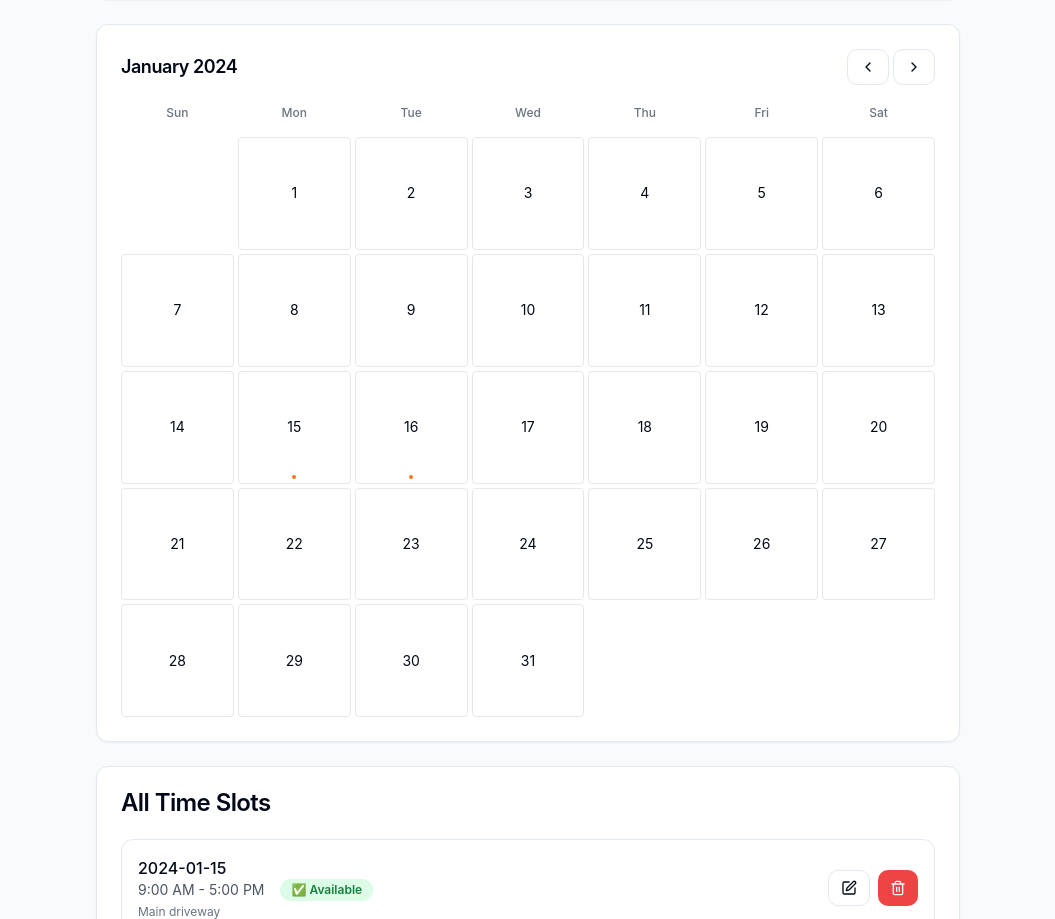
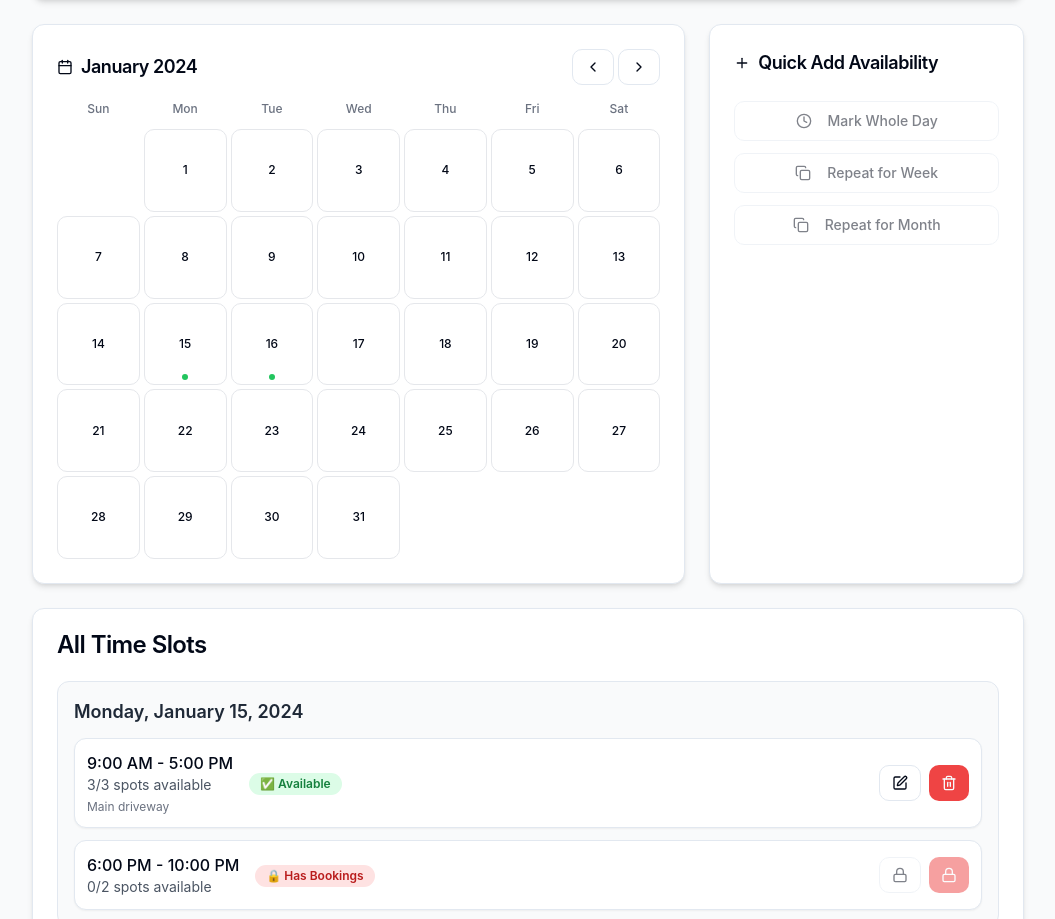
Before and after one commit to INQproject/pimd-web, a React (Vite) app: page /manage-availability/1 in a window 1280 px wide. Shown: the part 333-1252 px from the top of the page, without its empty margins (112-1167 px from the left). Built offline with nearby package versions, Linux system fonts and the light colour scheme.

Commit message:
Reverted to commit 87533f52644bc98c9347cbdc11e89872cc52976f

```diff
--- a/src/pages/host/ManageAvailability.tsx
+++ b/src/pages/host/ManageAvailability.tsx
@@ -7,17 +7,19 @@ import { Button } from '@/components/ui/button';
 import { Input } from '@/components/ui/input';
 import { Label } from '@/components/ui/label';
 import { Textarea } from '@/components/ui/textarea';
-import { ArrowLeft, Plus, Edit, Trash2, Lock, ChevronLeft, ChevronRight } from 'lucide-react';
+import { ArrowLeft, Plus, Edit, Trash2, Lock, ChevronLeft, ChevronRight, Calendar, Clock, Copy } from 'lucide-react';
 import { Badge } from '@/components/ui/badge';
 import { toast } from '@/hooks/use-toast';
+import { Collapsible, CollapsibleContent, CollapsibleTrigger } from '@/components/ui/collapsible';
 
 interface Slot {
   id: string;
   date: string;
   startTime: string;
   endTime: string;
+  totalSpots: number;
+  availableSpots: number;
   notes?: string;
-  status: 'available' | 'booked';
   isBooked: boolean;
 }
 
@@ -34,8 +36,9 @@ const ManageAvailability = () => {
       date: '2024-01-15',
       startTime: '9:00 AM',
       endTime: '5:00 PM',
+      totalSpots: 3,
+      availableSpots: 3,
       notes: 'Main driveway',
-      status: 'available',
       isBooked: false
     },
     {
@@ -43,7 +46,8 @@ const ManageAvailability = () => {
       date: '2024-01-15',
       startTime: '6:00 PM',
       endTime: '10:00 PM',
-      status: 'booked',
+      totalSpots: 2,
+      availableSpots: 0,
       isBooked: true
     },
     {
@@ -51,7 +55,8 @@ const ManageAvailability = () => {
       date: '2024-01-16',
       startTime: '8:00 AM',
       endTime: '6:00 PM',
-      status: 'available',
+      totalSpots: 5,
+      availableSpots: 4,
       isBooked: false
     }
   ]);
@@ -59,10 +64,18 @@ const ManageAvailability = () => {
   const [newSlot, setNewSlot] = useState({
     startTime: '',
     endTime: '',
+    totalSpots: '1',
     notes: ''
   });
 
-  // Generate calendar days for current month
+  // Time options for dropdowns
+  const timeOptions = [
+    '6:00 AM', '7:00 AM', '8:00 AM', '9:00 AM', '10:00 AM', '11:00 AM',
+    '12:00 PM', '1:00 PM', '2:00 PM', '3:00 PM', '4:00 PM', '5:00 PM',
+    '6:00 PM', '7:00 PM', '8:00 PM', '9:00 PM', '10:00 PM', '11:00 PM'
+  ];
+
+  // Generate compact calendar days
   const generateCalendarDays = () => {
     const year = currentMonth.getFullYear();
     const month = currentMonth.getMonth();
@@ -92,31 +105,70 @@ const ManageAvailability = () => {
   const handleDateClick = (dateStr: string) => {
     setSelectedDate(dateStr);
     setShowSlotForm(true);
-    setNewSlot({ startTime: '', endTime: '', notes: '' });
+    setNewSlot({ startTime: '', endTime: '', totalSpots: '1', notes: '' });
   };
 
-  const addNewSlot = () => {
+  const validateSlot = () => {
     if (!selectedDate || !newSlot.startTime || !newSlot.endTime) {
       toast({
         title: "Error",
         description: "Please fill in start time and end time.",
         variant: "destructive"
       });
-      return;
+      return false;
     }
+
+    // Check if end time is after start time
+    const startIndex = timeOptions.indexOf(newSlot.startTime);
+    const endIndex = timeOptions.indexOf(newSlot.endTime);
+
+    if (endIndex <= startIndex) {
+      toast({
+        title: "Error",
+        description: "End time must be after start time.",
+        variant: "destructive"
+      });
+      return false;
+    }
+
+    // Check for overlapping slots
+    const existingSlots = slots.filter(slot => slot.date === selectedDate);
+    const hasOverlap = existingSlots.some(slot => {
+      const existingStart = timeOptions.indexOf(slot.startTime);
+      const existingEnd = timeOptions.indexOf(slot.endTime);
+      return (startIndex < existingEnd && endIndex > existingStart);
+    });
+
+    if (hasOverlap) {
+      toast({
+        title: "Error",
+        description: "This time slot overlaps with an existing slot.",
+        variant: "destructive"
+      });
+      return false;
+    }
+
+    return true;
+  };
+
+  const addNewSlot = () => {
+    if (!validateSlot()) return;
+
+    const totalSpots = parseInt(newSlot.totalSpots) || 1;
 
     const newSlotData: Slot = {
       id: Math.random().toString(36).substr(2, 9),
       date: selectedDate,
       startTime: newSlot.startTime,
       endTime: newSlot.endTime,
+      totalSpots,
+      availableSpots: totalSpots,
       notes: newSlot.notes || undefined,
-      status: 'available',
       isBooked: false
     };
 
     setSlots(prev => [...prev, newSlotData]);
-    setNewSlot({ startTime: '', endTime: '', notes: '' });
+    setNewSlot({ startTime: '', endTime: '', totalSpots: '1', notes: '' });
     setShowSlotForm(false);
 
     toast({
@@ -130,7 +182,7 @@ const ManageAvailability = () => {
     if (slot?.isBooked) {
       toast({
         title: "Cannot Delete",
-        description: "This slot is already booked and cannot be deleted.",
+        description: "This slot has bookings and cannot be deleted.",
         variant: "destructive"
       });
       return;
@@ -143,15 +195,32 @@ const ManageAvailability = () => {
     });
   };
 
-  const toggleSlotAvailability = (slotId: string) => {
-    const slot = slots.find(s => s.id === slotId);
-    if (slot?.isBooked) return;
+  const markWholeDay = () => {
+    if (!selectedDate) {
+      toast({
+        title: "Error",
+        description: "Please select a date first.",
+        variant: "destructive"
+      });
+      return;
+    }
 
-    setSlots(prev => prev.map(slot =>
-      slot.id === slotId
-        ? { ...slot, status: slot.status === 'available' ? 'available' : 'available' }
-        : slot
-    ));
+    const defaultSlot: Slot = {
+      id: Math.random().toString(36).substr(2, 9),
+      date: selectedDate,
+      startTime: '8:00 AM',
+      endTime: '8:00 PM',
+      totalSpots: 2,
+      availableSpots: 2,
+      notes: 'All day availability',
+      isBooked: false
+    };
+
+    setSlots(prev => [...prev, defaultSlot]);
+    toast({
+      title: "Whole Day Added",
+      description: "8:00 AM - 8:00 PM slot added for the selected date.",
+    });
   };
 
   const nextMonth = () => {
@@ -171,14 +240,26 @@ const ManageAvailability = () => {
     });
   };
 
+  const getSlotsByDate = () => {
+    const groupedSlots: { [key: string]: Slot[] } = {};
+    slots.forEach(slot => {
+      if (!groupedSlots[slot.date]) {
+        groupedSlots[slot.date] = [];
+      }
+      groupedSlots[slot.date].push(slot);
+    });
+    return groupedSlots;
+  };
+
   const calendarDays = generateCalendarDays();
   const selectedDateSlots = slots.filter(slot => slot.date === selectedDate);
   const monthNames = ["January", "February", "March", "April", "May", "June",
     "July", "August", "September", "October", "November", "December"];
+  const slotsByDate = getSlotsByDate();
 
   return (
     <Layout title="Manage Availability">
-      <div className="max-w-4xl mx-auto space-y-6 p-4">
+      <div className="max-w-5xl mx-auto space-y-6 p-4">
         {/* Back Button */}
         <Button
           variant="outline"
@@ -191,18 +272,24 @@ const ManageAvailability = () => {
         </Button>
 
         {/* Header */}
-        <Card>
+        <Card className="shadow-md">
           <CardHeader className="pb-4">
-            <CardTitle>Manage Availability - Listing #{listingId}</CardTitle>
-            <p className="text-sm text-gray-600">Click any date to add availability</p>
+            <CardTitle className="flex items-center">
+              <Calendar className="mr-2 h-5 w-5" />
+              Manage Availability - Listing #{listingId}
+            </CardTitle>
+            <p className="text-sm text-gray-600">Click any date to add availability slots</p>
           </CardHeader>
         </Card>
 
+        <div className="grid grid-cols-1 lg:grid-cols-3 gap-6">
           {/* Compact Calendar */}
-        <Card>
+          <div className="lg:col-span-2">
+            <Card className="shadow-md rounded-lg">
               <CardHeader className="pb-3">
                 <div className="flex items-center justify-between">
-              <CardTitle className="text-lg">
+                  <CardTitle className="text-lg flex items-center">
+                    <Calendar className="mr-2 h-4 w-4" />
                     {monthNames[currentMonth.getMonth()]} {currentMonth.getFullYear()}
                   </CardTitle>
                   <div className="flex space-x-1">
@@ -218,7 +305,7 @@ const ManageAvailability = () => {
               <CardContent className="pt-0">
                 <div className="grid grid-cols-7 gap-1 text-center mb-2">
                   {['Sun', 'Mon', 'Tue', 'Wed', 'Thu', 'Fri', 'Sat'].map(day => (
-                <div key={day} className="p-2 text-xs font-medium text-gray-500">{day}</div>
+                    <div key={day} className="p-1 text-xs font-medium text-gray-500">{day}</div>
                   ))}
                 </div>
                 <div className="grid grid-cols-7 gap-1">
@@ -227,17 +314,17 @@ const ManageAvailability = () => {
                       {dayData ? (
                         <button
                           onClick={() => handleDateClick(dayData.dateStr)}
-                      className={`w-full h-full text-sm rounded hover:bg-gray-100 relative border transition-colors flex items-center justify-center ${
+                          className={`w-full h-full text-sm rounded-md hover:bg-gray-100 relative border transition-colors flex flex-col items-center justify-center ${
                             selectedDate === dayData.dateStr
-                          ? 'bg-orange-500 text-white'
+                              ? 'bg-orange-500 text-white border-orange-500'
                               : dayData.isToday
                               ? 'bg-blue-100 text-blue-800 border-blue-300'
-                          : 'border-gray-200'
+                              : 'border-gray-200 hover:border-gray-300'
                           }`}
                         >
-                      {dayData.day}
+                          <span className="text-xs font-medium">{dayData.day}</span>
                           {dayData.hasSlots && (
-                        <div className="absolute bottom-1 left-1/2 transform -translate-x-1/2 w-1 h-1 bg-orange-500 rounded-full"></div>
+                            <div className="absolute bottom-1 left-1/2 transform -translate-x-1/2 w-1.5 h-1.5 bg-green-500 rounded-full"></div>
                           )}
                         </button>
                       ) : (
@@ -248,14 +335,65 @@ const ManageAvailability = () => {
                 </div>
               </CardContent>
             </Card>
+          </div>
+
+          {/* Quick Actions */}
+          <Card className="shadow-md rounded-lg">
+            <CardHeader>
+              <CardTitle className="text-lg flex items-center">
+                <Plus className="mr-2 h-4 w-4" />
+                Quick Add Availability
+              </CardTitle>
+            </CardHeader>
+            <CardContent className="space-y-3">
+              <Button
+                onClick={markWholeDay}
+                variant="outline"
+                className="w-full text-sm"
+                disabled={!selectedDate}
+              >
+                <Clock className="mr-2 h-4 w-4" />
+                Mark Whole Day
+              </Button>
+              <Button
+                variant="outline"
+                className="w-full text-sm"
+                disabled={!selectedDate}
+              >
+                <Copy className="mr-2 h-4 w-4" />
+                Repeat for Week
+              </Button>
+              <Button
+                variant="outline"
+                className="w-full text-sm"
+                disabled={!selectedDate}
+              >
+                <Copy className="mr-2 h-4 w-4" />
+                Repeat for Month
+              </Button>
+              {selectedDate && (
+                <div className="mt-4 p-3 bg-orange-50 rounded-lg border">
+                  <p className="text-sm font-medium text-orange-800">
+                    Selected: {formatDate(selectedDate)}
+                  </p>
+                </div>
+              )}
+            </CardContent>
+          </Card>
+        </div>
 
         {/* Inline Slot Form */}
         {showSlotForm && selectedDate && (
-          <Card>
-            <CardHeader className="pb-3">
-              <CardTitle className="text-lg">Add Slot for {formatDate(selectedDate)}</CardTitle>
+          <Collapsible open={showSlotForm} onOpenChange={setShowSlotForm}>
+            <CollapsibleContent>
+              <Card className="shadow-md rounded-lg border-orange-200 border-2">
+                <CardHeader className="pb-3 bg-orange-50">
+                  <CardTitle className="text-lg flex items-center">
+                    <Plus className="mr-2 h-4 w-4" />
+                    Add Slot for {formatDate(selectedDate)}
+                  </CardTitle>
                 </CardHeader>
-            <CardContent className="space-y-4">
+                <CardContent className="space-y-4 pt-4">
                   <div className="grid grid-cols-1 md:grid-cols-2 gap-4">
                     <div>
                       <Label htmlFor="startTime">Start Time</Label>
@@ -266,15 +404,9 @@ const ManageAvailability = () => {
                         className="w-full mt-1 p-2 border border-gray-300 rounded-md"
                       >
                         <option value="">Select start time</option>
-                    {Array.from({ length: 24 }, (_, i) => {
-                      const hour = i === 0 ? 12 : i > 12 ? i - 12 : i;
-                      const ampm = i < 12 ? 'AM' : 'PM';
-                      return (
-                        <option key={i} value={`${hour}:00 ${ampm}`}>
-                          {hour}:00 {ampm}
-                        </option>
-                      );
-                    })}
+                        {timeOptions.map(time => (
+                          <option key={time} value={time}>{time}</option>
+                        ))}
                       </select>
                     </div>
                     <div>
@@ -286,28 +418,35 @@ const ManageAvailability = () => {
                         className="w-full mt-1 p-2 border border-gray-300 rounded-md"
                       >
                         <option value="">Select end time</option>
-                    {Array.from({ length: 24 }, (_, i) => {
-                      const hour = i === 0 ? 12 : i > 12 ? i - 12 : i;
-                      const ampm = i < 12 ? 'AM' : 'PM';
-                      return (
-                        <option key={i} value={`${hour}:00 ${ampm}`}>
-                          {hour}:00 {ampm}
-                        </option>
-                      );
-                    })}
+                        {timeOptions.map(time => (
+                          <option key={time} value={time}>{time}</option>
+                        ))}
                       </select>
                     </div>
                   </div>
+                  <div className="grid grid-cols-1 md:grid-cols-2 gap-4">
+                    <div>
+                      <Label htmlFor="totalSpots">Number of Spots</Label>
+                      <Input
+                        id="totalSpots"
+                        type="number"
+                        min="1"
+                        placeholder="1"
+                        value={newSlot.totalSpots}
+                        onChange={(e) => setNewSlot(prev => ({ ...prev, totalSpots: e.target.value }))}
+                        className="mt-1"
+                      />
+                    </div>
                     <div>
                       <Label htmlFor="notes">Notes (Optional)</Label>
-                <Textarea
+                      <Input
                         id="notes"
-                  placeholder="Any special notes or instructions"
+                        placeholder="Special instructions"
                         value={newSlot.notes}
                         onChange={(e) => setNewSlot(prev => ({ ...prev, notes: e.target.value }))}
                         className="mt-1"
-                  rows={2}
                       />
+                    </div>
                   </div>
                   <div className="flex space-x-2">
                     <Button
@@ -327,86 +466,45 @@ const ManageAvailability = () => {
                   </div>
                 </CardContent>
               </Card>
+            </CollapsibleContent>
+          </Collapsible>
         )}
 
-        {/* Slots for Selected Date */}
-        {selectedDate && selectedDateSlots.length > 0 && (
-          <Card>
-            <CardHeader className="pb-3">
-              <CardTitle className="text-lg">Slots for {formatDate(selectedDate)}</CardTitle>
-            </CardHeader>
-            <CardContent>
-              <div className="space-y-3">
-                {selectedDateSlots.map(slot => (
-                  <div key={slot.id} className="flex items-center justify-between p-3 border rounded-lg">
-                    <div className="flex-1">
-                      <p className="font-medium">{slot.startTime} - {slot.endTime}</p>
-                      {slot.notes && (
-                        <p className="text-sm text-gray-600 mt-1">{slot.notes}</p>
-                      )}
-                      <div className="mt-2">
-                        {slot.isBooked ? (
-                          <Badge variant="secondary" className="bg-gray-100 text-gray-700">
-                            🔒 Booked
-                          </Badge>
-                        ) : (
-                          <Badge variant="default" className="bg-green-100 text-green-700">
-                            ✅ Available
-                          </Badge>
-                        )}
-                      </div>
-                    </div>
-                    <div className="flex space-x-2">
-                      <Button
-                        size="sm"
-                        variant="outline"
-                        disabled={slot.isBooked}
-                        className={slot.isBooked ? 'opacity-50' : ''}
-                      >
-                        {slot.isBooked ? <Lock className="h-4 w-4" /> : <Edit className="h-4 w-4" />}
-                      </Button>
-                      <Button
-                        size="sm"
-                        variant="destructive"
-                        onClick={() => deleteSlot(slot.id)}
-                        disabled={slot.isBooked}
-                        className={slot.isBooked ? 'opacity-50' : ''}
-                      >
-                        {slot.isBooked ? <Lock className="h-4 w-4" /> : <Trash2 className="h-4 w-4" />}
-                      </Button>
-                    </div>
-                  </div>
-                ))}
-              </div>
-            </CardContent>
-          </Card>
-        )}
-
-        {/* All Slots Overview */}
-        <Card>
+        {/* Slots List by Date */}
+        <Card className="shadow-md rounded-lg">
           <CardHeader>
             <CardTitle>All Time Slots</CardTitle>
           </CardHeader>
           <CardContent>
-            <div className="space-y-3">
-              {slots.length === 0 ? (
+            <div className="space-y-6">
+              {Object.keys(slotsByDate).length === 0 ? (
                 <p className="text-gray-500 text-center py-8">No slots added yet. Click on a date above to add your first slot.</p>
               ) : (
-                slots.map(slot => (
-                  <div key={slot.id} className="flex items-center justify-between p-4 border rounded-lg">
+                Object.entries(slotsByDate)
+                  .sort(([a], [b]) => new Date(a).getTime() - new Date(b).getTime())
+                  .map(([date, dateSlots]) => (
+                    <div key={date} className="border rounded-lg p-4 bg-gray-50">
+                      <h3 className="font-semibold text-lg mb-3 text-gray-800">
+                        {formatDate(date)}
+                      </h3>
+                      <div className="space-y-3">
+                        {dateSlots.map(slot => (
+                          <div key={slot.id} className="flex items-center justify-between p-3 border rounded-lg bg-white shadow-sm">
                             <div className="flex-1">
                               <div className="flex items-center space-x-4">
                                 <div>
-                          <p className="font-medium">{slot.date}</p>
-                          <p className="text-sm text-gray-600">{slot.startTime} - {slot.endTime}</p>
+                                  <p className="font-medium">{slot.startTime} - {slot.endTime}</p>
+                                  <p className="text-sm text-gray-600">
+                                    {slot.availableSpots}/{slot.totalSpots} spots available
+                                  </p>
                                   {slot.notes && (
                                     <p className="text-xs text-gray-500 mt-1">{slot.notes}</p>
                                   )}
                                 </div>
                                 <div>
                                   {slot.isBooked ? (
-                            <Badge variant="secondary" className="bg-gray-100 text-gray-700">
-                              🔒 Booked
+                                    <Badge variant="secondary" className="bg-red-100 text-red-700">
+                                      🔒 Has Bookings
                                     </Badge>
                                   ) : (
                                     <Badge variant="default" className="bg-green-100 text-green-700">
@@ -436,6 +534,9 @@ const ManageAvailability = () => {
                               </Button>
                             </div>
                           </div>
+                        ))}
+                      </div>
+                    </div>
                   ))
               )}
             </div>
```
Lines whose indentation alone changed are shown as unchanged.
